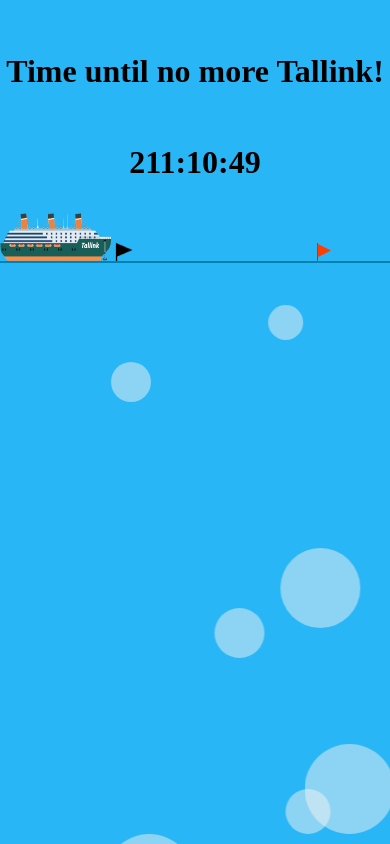
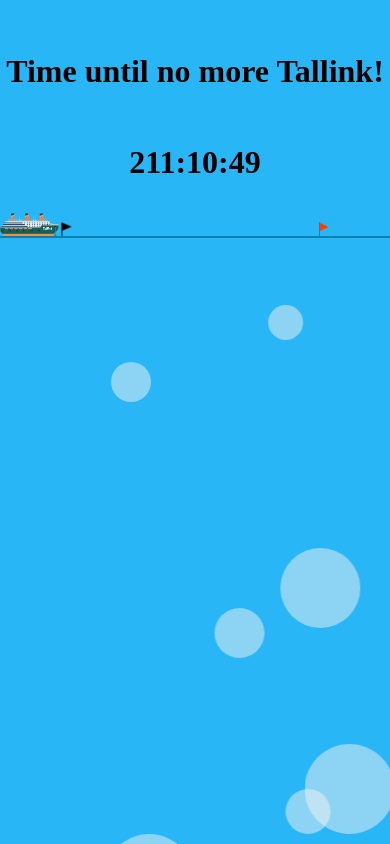
Before and after one commit to KarlTaal/count-down, a Vue app: page / in a window 390 px wide. Built offline with nearby package versions, Linux system fonts and the light colour scheme.

Commit message:
make boat size dynamic to viewport width and fix flag images

```diff
--- a/src/components/BoatSimulator.vue
+++ b/src/components/BoatSimulator.vue
@@ -49,18 +49,9 @@
 </script>
 
 <style lang="scss" scoped>
-$boat-width: 17rem;
-$boat-height: 6rem;
-$flag-size: 2.5rem;
-
-$boat-sm-width: 10rem;
-$boat-sm-height: 4rem;
-$flag-sm-size: 2rem;
-
-$boat-xsm-width: 7rem;
-$boat-xsm-height: 3rem;
-$flag-xsm-size: 1.5rem;
-
+$boat-width: 15vw;
+$boat-height: 6vw;
+$flag-size: 4vw;
 
 .boat-container {
   position: relative;
@@ -73,10 +64,11 @@
 }
 
 .boat-start, .boat-finish {
+  width: $flag-size;
+  height: $flag-size;
   img {
     width: $flag-size;
     height: $flag-size;
-    transform: translateY(0.5rem);
   }
 }
 
@@ -114,75 +106,4 @@
     }
   }
 }
-
-@media all and (max-width: 1200px) { //smaller than 1200px
-  .boat-container {
-    min-width: calc(4 * $boat-sm-width);
-    height: $boat-sm-height;
-  }
-
-  .boat-start, .boat-finish {
-    img {
-      width: $flag-sm-size;
-      height: $flag-sm-size;
-    }
-  }
-  .boat-start {
-    margin-left: calc($boat-sm-width);
-  }
-
-  .boat-finish {
-    margin-right: calc($boat-sm-width);
-  }
-
-  .boat-overlay-container {
-    width: calc(100% - $boat-sm-width);
-
-    .boat {
-      width: $boat-sm-width;
-
-      img {
-        width: $boat-sm-width;
-        max-height: $boat-sm-height;
-        height: $boat-sm-height;
-      }
-    }
-  }
-}
-
-
-@media all and (max-width: 750px) { //smaller than 750px
-  .boat-container {
-    min-width: calc(4 * $boat-xsm-width);
-    height: $boat-xsm-height;
-  }
-
-  .boat-start, .boat-finish {
-    img {
-      width: $flag-xsm-size;
-      height: $flag-xsm-size;
-    }
-  }
-  .boat-start {
-    margin-left: calc($boat-xsm-width);
-  }
-
-  .boat-finish {
-    margin-right: calc($boat-xsm-width);
-  }
-
-  .boat-overlay-container {
-    width: calc(100% - $boat-xsm-width);
-
-    .boat {
-      width: $boat-xsm-width;
-
-      img {
-        width: $boat-xsm-width;
-        max-height: $boat-xsm-height;
-        height: $boat-xsm-height;
-      }
-    }
-  }
-}
 </style>
```
Also changed, not shown: src/assets/images/finish-flag.png, src/assets/images/start-flag.png.
